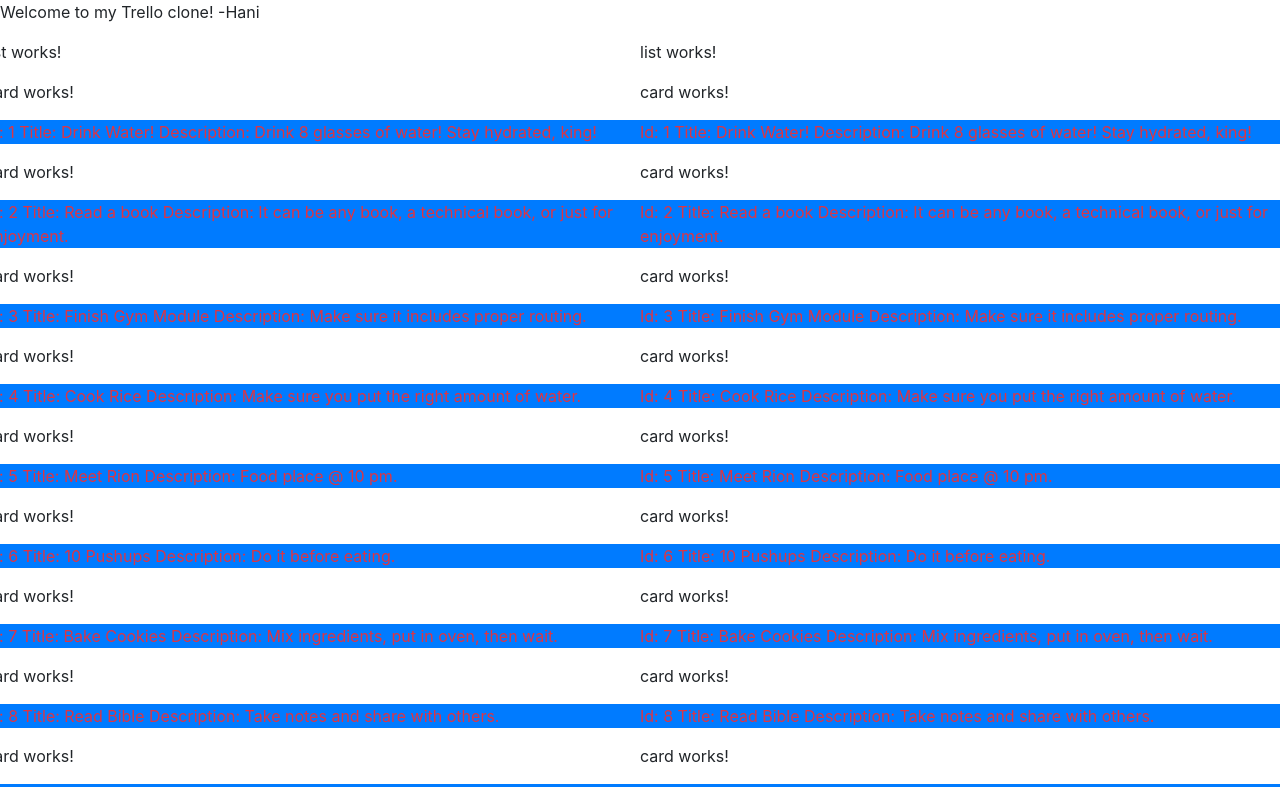
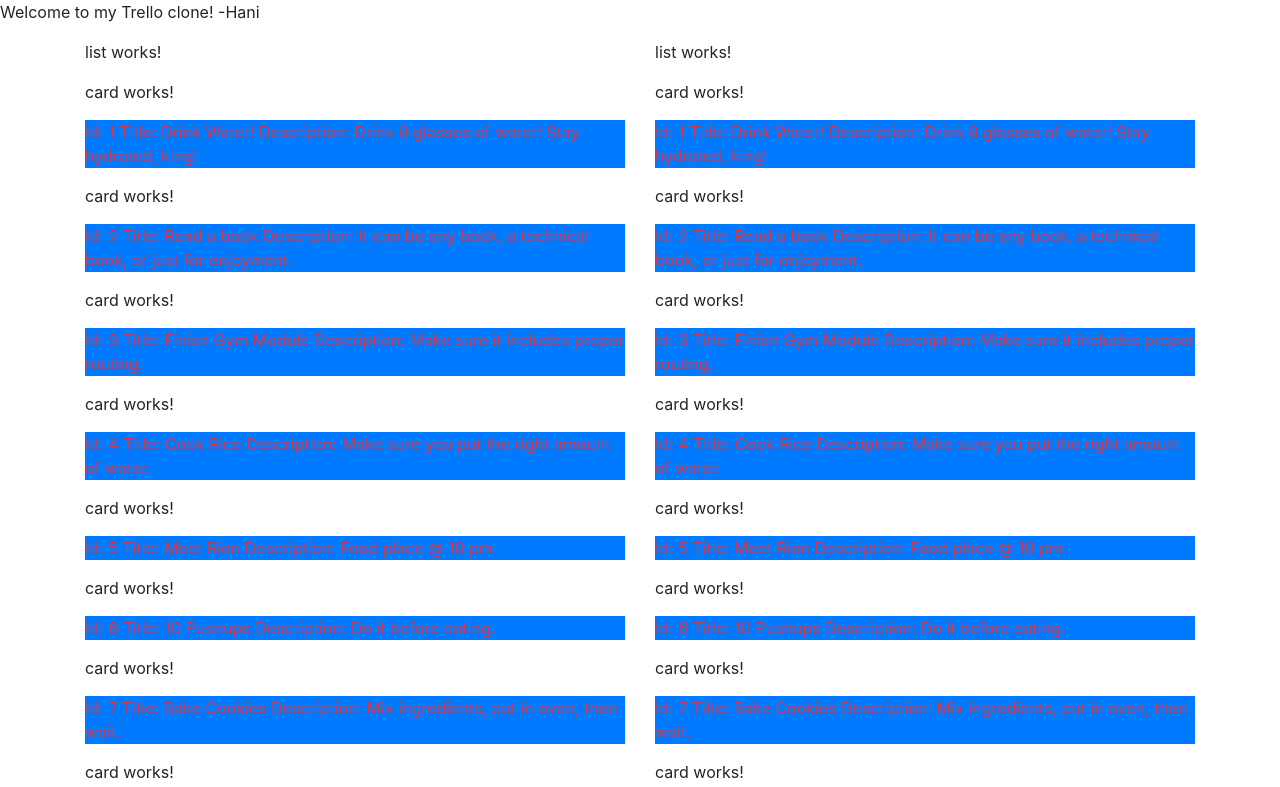
Before and after one commit to batibot323/trello-clone-angular, an Angular app: page / in a window 1280 px wide. Shown: the top 787 px of the page. Built offline with nearby package versions, Linux system fonts and the light colour scheme.

Commit message:
Changed AppComponent HTML to use Bootstrap Grid System.

```diff
--- a/src/app/app.component.html
+++ b/src/app/app.component.html
@@ -1,5 +1,7 @@
 <p>Welcome to my Trello clone! -Hani</p>
-<div class="row">
-  <div class="column bordered"><tc-list></tc-list></div>
-  <div class="column bordered"><tc-list></tc-list></div>
+<div class="container">
+  <div class="row">
+    <div class="col bordered"><tc-list></tc-list></div>
+    <div class="col bordered"><tc-list></tc-list></div>
+  </div>
 </div>
```
